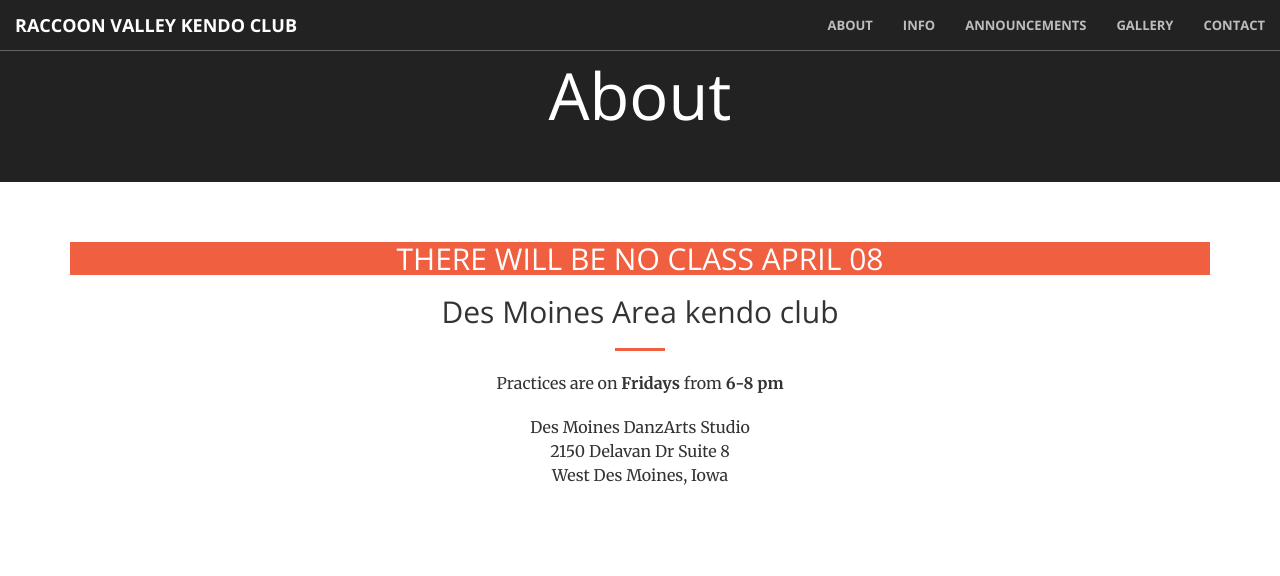
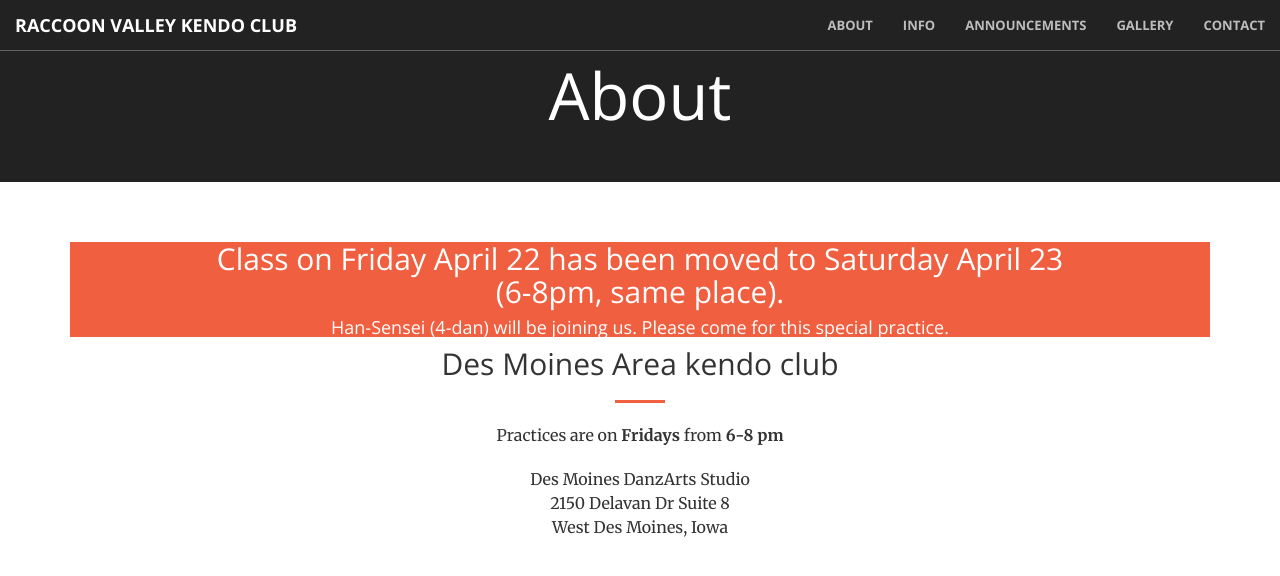
Before and after one commit to raccoonvalleykendo/raccoonvalleykendo.github.io, a Jekyll site: the page built from about.html, in a window 1280 px wide and 1229 px high. Shown: the top 576 px of the window. Built offline with Jekyll 4.4.1, drawn with Linux system fonts in a browser that asks for light colours; nearby versions of some CDN libraries.

Commit message:
april 23 han-sensei

```diff
--- a/about.html
+++ b/about.html
@@ -13,7 +13,8 @@ title: RVKendo - About
     <div class="container">
 <div class="bg-primary text-center">
     <p>
-      <h2> THERE WILL BE NO CLASS APRIL 08 </h2>
+      <h2> Class on Friday April 22 has been moved to Saturday April 23<br> (6-8pm, same place).</h2>
+      <h4> Han-Sensei (4-dan) will be joining us.  Please come for this special practice.</h4
     </p>
 </div>
         <div class="row">
--- a/announcements.html
+++ b/announcements.html
@@ -12,7 +12,8 @@ title: RVKendo - Announcements
   <div class="container">
 <div class="bg-primary text-center">
     <p>
-      <h2> THERE WILL BE NO CLASS APRIL 08 </h2>
+      <h2> Class on Friday April 22 has been moved to Saturday April 23 <br> (6-8pm, same place).</h2>
+      <h4> Han-Sensei (4-dan) will be joining us.  Please come for this special practice.</h4
     </p>
 </div>
     <div class="row">
```
